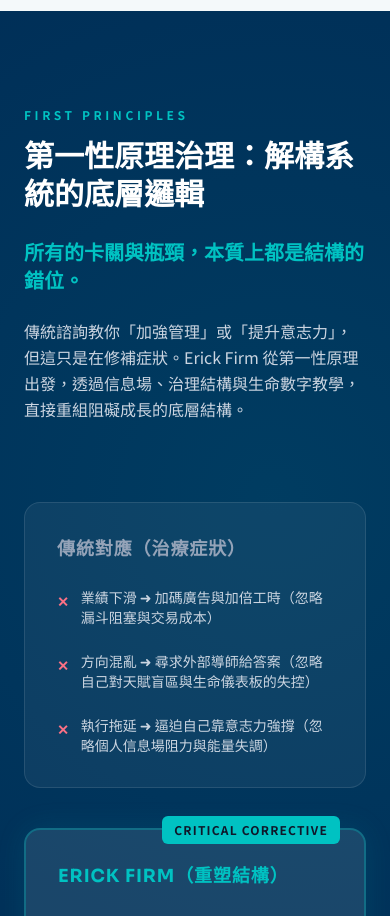
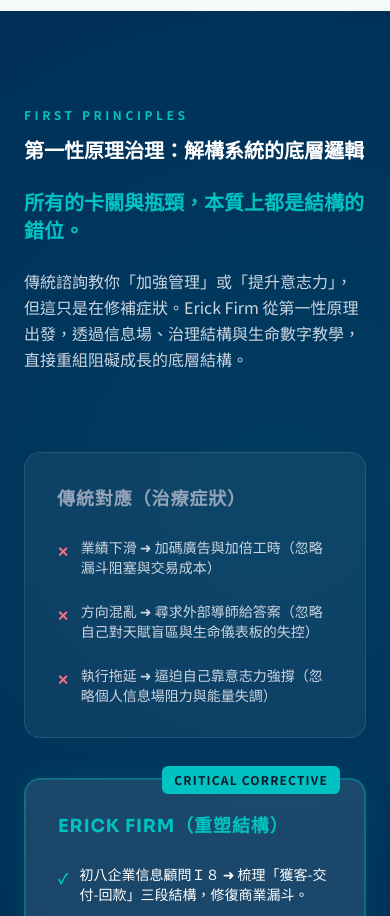
Before and after one commit to kern0907-303/erickfirm-website, a React (Vite) app: page / in a window 390 px wide. Shown: the part 2420-3336 px from the top of the page. Built offline with nearby package versions, Linux system fonts and the light colour scheme.

Commit message:
style: prevent PeakSection title from wrapping and adjust mobile size

```diff
--- a/src/components/PeakSection.jsx
+++ b/src/components/PeakSection.jsx
@@ -100,7 +100,7 @@
         {/* Header */}
         <div className="max-w-3xl mb-20">
           <span className="text-accent text-xs font-bold tracking-[0.3em] uppercase mb-4 block font-sans">First Principles</span>
-          <h2 className="text-3xl md:text-5xl font-black mb-6 leading-tight font-display text-white">{dict.title}</h2>
+          <h2 className="text-xl sm:text-3xl md:text-5xl font-black mb-6 leading-tight font-display text-white whitespace-nowrap">{dict.title}</h2>
           <p className="text-xl text-accent font-semibold mb-6 font-sans">{dict.subtitle}</p>
           <p className="text-slate-300 leading-relaxed font-sans">{dict.desc}</p>
         </div>
```
